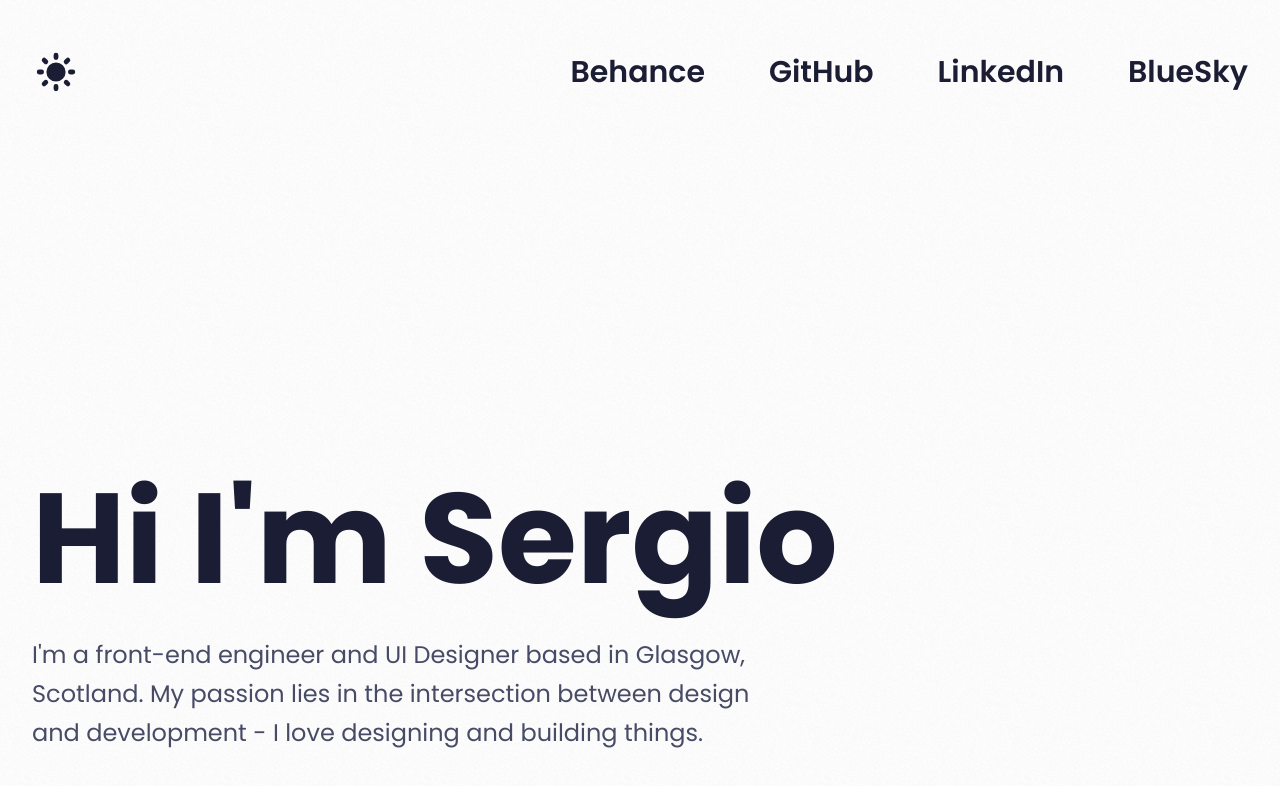
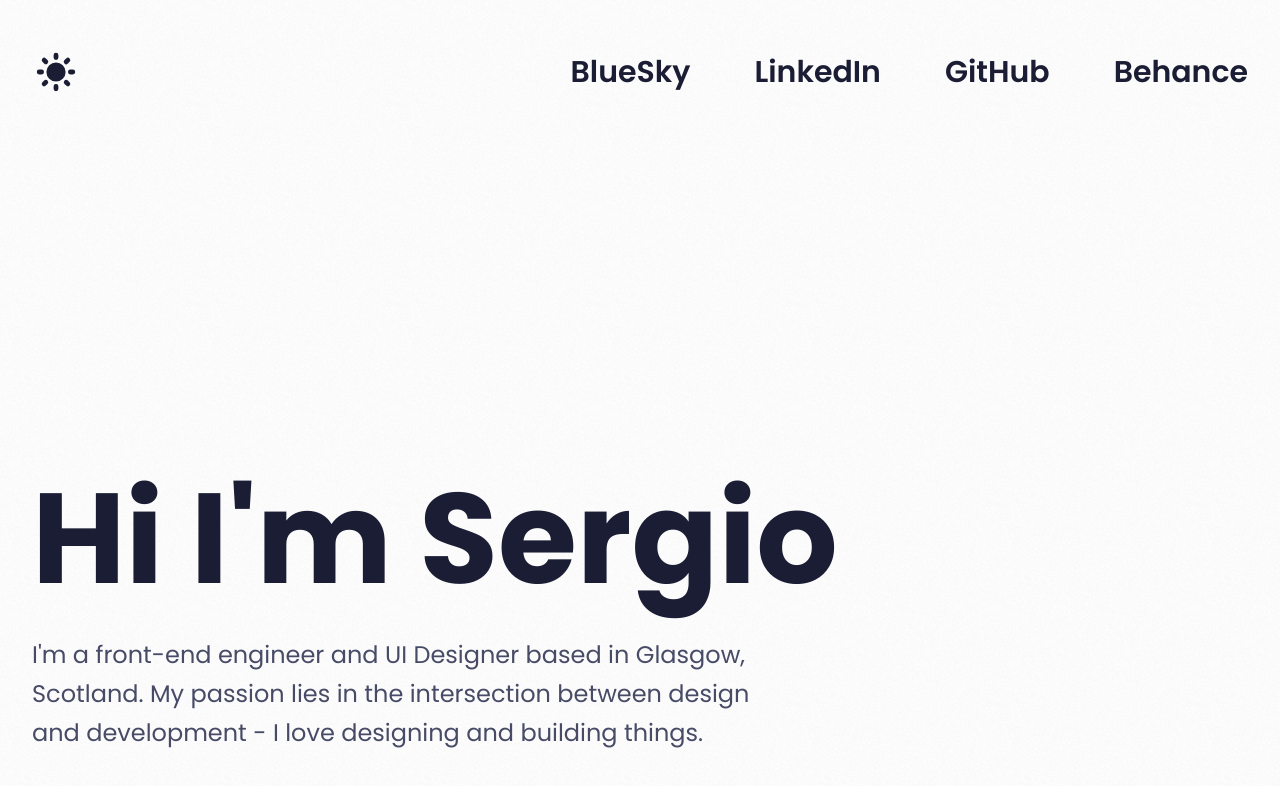
Before and after one commit to sergiocast97/sergiocastillo.dev, a Vue app: page / in a window 1280 px wide. Shown: the top 786 px of the page. Built offline with nearby package versions, Linux system fonts and the light colour scheme.

Commit message:
Upgraded Tailwind to v4

```diff
--- a/package.json
+++ b/package.json
@@ -18,14 +18,14 @@
   "devDependencies": {
     "@babel/core": "^7.12.16",
     "@babel/eslint-parser": "^7.12.16",
+    "@tailwindcss/postcss": "^4.0.12",
     "@vue/cli-plugin-babel": "~5.0.0-rc.1",
     "@vue/cli-plugin-eslint": "~5.0.0-rc.1",
     "@vue/cli-service": "~5.0.0-rc.1",
-    "autoprefixer": "^10.4.1",
     "eslint": "^7.32.0",
     "eslint-plugin-vue": "^8.0.3",
     "postcss": "^8.4.5",
-    "tailwindcss": "^3.0.11"
+    "tailwindcss": "^4.0.12"
   },
   "eslintConfig": {
     "root": true,
--- a/postcss.config.js
+++ b/postcss.config.js
@@ -1,6 +1,5 @@
 module.exports = {
   plugins: {
-    tailwindcss: {},
-    autoprefixer: {},
+    '@tailwindcss/postcss': {},
   },
 }
--- a/src/App.vue
+++ b/src/App.vue
@@ -1,15 +1,13 @@
 <template>
   <main :class="isDark ? 'dark' : ''">
     <div
-      class="relative transition bg-white scroll-smooth selection:bg-primary selection:text-black dark:bg-black"
+      class="relative transition bg-light-background scroll-smooth selection:bg-secondary selection:text-light-darkest dark:bg-dark-darkest"
     >
-      <div
-        class="relative z-10 h-screen px-6 py-8 md:px-8 sm:py-12 w-full max-w-screen-sm md:max-w-screen-md lg:max-w-screen-lg xl:max-w-screen-xl mx-auto"
-      >
+      <div class="relative z-10 h-dvh container md:py-12">
         <div class="h-full mx-auto">
           <div class="flex flex-col justify-between h-full gap-16">
             <header
-              class="flex items-start justify-between gap-12 sm:items-center"
+              class="flex items-start justify-between gap-12 md:items-center"
             >
               <button
                 @click="isDark = !isDark"
@@ -21,7 +19,7 @@
                 <div :class="{ hidden: !isDark }">
                   <svg
                     id="theme-toggle-dark-icon"
-                    class="w-8 h-8 text-black transition xl:w-12 xl:h-12 dark:text-white hover:text-primary dark:hover:text-secondary"
+                    class="w-8 h-8 text-light-darkest transition lg:size-12 dark:text-dark-white hover:text-secondary dark:hover:text-secondary"
                     fill="currentColor"
                     viewBox="0 0 20 20"
                     xmlns="http://www.w3.org/2000/svg"
@@ -34,7 +32,7 @@
                 <div :class="{ hidden: isDark }">
                   <svg
                     id="theme-toggle-light-icon"
-                    class="w-8 h-8 text-black transition xl:w-12 xl:h-12 dark:text-white hover:text-primary dark:hover:text-secondary"
+                    class="w-8 h-8 text-light-darkest transition lg:size-12 dark:text-dark-white hover:text-secondary dark:hover:text-secondary"
                     fill="currentColor"
                     viewBox="0 0 20 20"
                     xmlns="http://www.w3.org/2000/svg"
@@ -49,16 +47,17 @@
               </button>
 
               <nav
-                class="flex flex-col gap-4 md:flex-row md:gap-12 xl:gap-16"
+                class="flex flex-col gap-4 md:flex-row md:gap-12 lg:gap-16"
                 role="navigation"
               >
                 <a
                   v-for="item in nav_items"
+                  target="_blank"
                   :key="item.title"
                   :title="item.description"
                   :aria-label="item.description"
                   :href="item.url"
-                  class="font-semibold text-black transition text-2xl lg:text-3xl dark:text-white hover:text-primary dark:hover:text-secondary"
+                  class="font-semibold text-light-darkest transition text-2xl lg:text-3xl dark:text-dark-white hover:text-secondary dark:hover:text-secondary"
                 >
                   {{ item.title }}
                 </a>
@@ -67,12 +66,12 @@
 
             <div class="">
               <h1
-                class="text-6xl font-bold text-black transition md:text-8xl xl:text-9xl dark:text-white"
+                class="text-6xl font-bold text-light-darkest transition md:text-8xl lg:text-9xl dark:text-dark-white"
               >
                 Hi I'm Sergio
               </h1>
               <p
-                class="mt-4 md:mt-6 xl:mt-8 text-dark dark:text-light max-w-[48ch] text-base md:text-lg xl:text-2xl leading-relaxed md:leading-relaxed xl:leading-relaxed"
+                class="mt-4 md:mt-6 lg:mt-8 text-light-dark dark:text-dark-lightest max-w-[48ch] text-base/relaxed md:text-lg/relaxed lg:text-2xl/relaxed"
               >
                 I'm a front-end engineer and UI Designer based in Glasgow,
                 Scotland. My passion lies in the intersection between design and
@@ -102,9 +101,14 @@ export default {
       // Nav Items
       nav_items: [
         {
-          title: 'Behance',
-          description: 'My Designs',
-          url: 'https://www.behance.net/sergiocast97',
+          title: 'BlueSky',
+          description: 'My Tweets',
+          url: 'https://bsky.app/profile/sergiocast97.bsky.social',
+        },
+        {
+          title: 'LinkedIn',
+          description: 'My Work',
+          url: 'https://www.linkedin.com/in/sergiocast97',
         },
         {
           title: 'GitHub',
@@ -112,14 +116,9 @@ export default {
           url: 'https://github.com/sergiocast97/',
         },
         {
-          title: 'LinkedIn',
-          description: 'My Work',
-          url: 'https://www.linkedin.com/in/sergiocast97',
-        },
-        {
-          title: 'BlueSky',
-          description: 'My Tweets',
-          url: 'https://bsky.app/profile/sergiocast97.bsky.social',
+          title: 'Behance',
+          description: 'My Designs',
+          url: 'https://www.behance.net/sergiocast97',
         },
       ],
     };
--- a/src/index.css
+++ b/src/index.css
@@ -1,3 +1,56 @@
-@tailwind base;
-@tailwind components;
-@tailwind utilities;
+@import 'tailwindcss';
+
+@custom-variant dark (&:is(.dark *));
+
+@theme {
+  --font-*: initial;
+  --font-sans: Poppins, sans-serif;
+
+  /* Neutral Palette */
+  --color-neutral-000: #ffffff;
+  --color-neutral-050: #fafbff;
+  --color-neutral-100: #f0f1fa;
+  --color-neutral-200: #e1e4f2;
+  --color-neutral-300: #cacee5;
+  --color-neutral-400: #9fa3bf;
+  --color-neutral-500: #8589a6;
+  --color-neutral-600: #474b66;
+  --color-neutral-700: #3a3e59;
+  --color-neutral-800: #2e324d;
+  --color-neutral-900: #1a1d33;
+  --color-neutral-950: #0b0d17;
+
+  /* Light Theme */
+  --color-light-white: var(--color-neutral-000); /* Background */
+  --color-light-lightest: var(--color-neutral-050); /* Background Accent */
+  --color-light-light: var(--color-neutral-200); /* Stroke Weak */
+  --color-light-medium: var(--color-neutral-500); /* Stroke Strong */
+  --color-light-dark: var(--color-neutral-600); /* Text Copy */
+  --color-light-darkest: var(--color-neutral-900); /* Text Heading */
+
+  /* Dark Theme */
+  --color-dark-darkest: var(--color-neutral-900); /* Background */
+  --color-dark-dark: var(--color-neutral-800); /* Background Accent */
+  --color-dark-medium: var(--color-neutral-600); /* Stroke Weak */
+  --color-dark-light: var(--color-neutral-400); /* Stroke Strong */
+  --color-dark-lightest: var(--color-neutral-300); /* Text Copy */
+  --color-dark-white: var(--color-neutral-000); /* Text Heading */
+
+  --background-image-noise: url('noise.png');
+}
+
+@utility container {
+  margin-inline: auto;
+  padding-inline: 1.5rem;
+  max-width: var(--breakpoint-sm);
+  @variant md {
+    padding-inline: 2rem;
+    max-width: var(--breakpoint-md);
+  }
+  @variant lg {
+    max-width: var(--breakpoint-lg);
+  }
+  @variant xl {
+    max-width: var(--breakpoint-xl);
+  }
+}
--- a/tailwind.config.js
+++ /dev/null
@@ -1,29 +0,0 @@
-module.exports = {
-  content: ['./index.html', './src/**/*.{vue,js,ts,jsx,tsx}'],
-
-  theme: {
-    extend: {
-      colors: {
-        black: '#1a1d33',
-        dark: '#474b66',
-        light: '#cacee5',
-        white: '#ffffff',
-        primary: '#96e6b3',
-        secondary: '#98a2e7',
-      },
-
-      // Noise Background
-      backgroundImage: {
-        noise: 'url("noise.png")',
-      },
-    },
-
-    fontFamily: {
-      sans: ['Poppins', 'sans-serif'],
-    },
-  },
-
-  darkMode: 'class',
-
-  plugins: [],
-};
```
Also changed, not shown: 1 other file (tests, documents, lock files or other folders).
